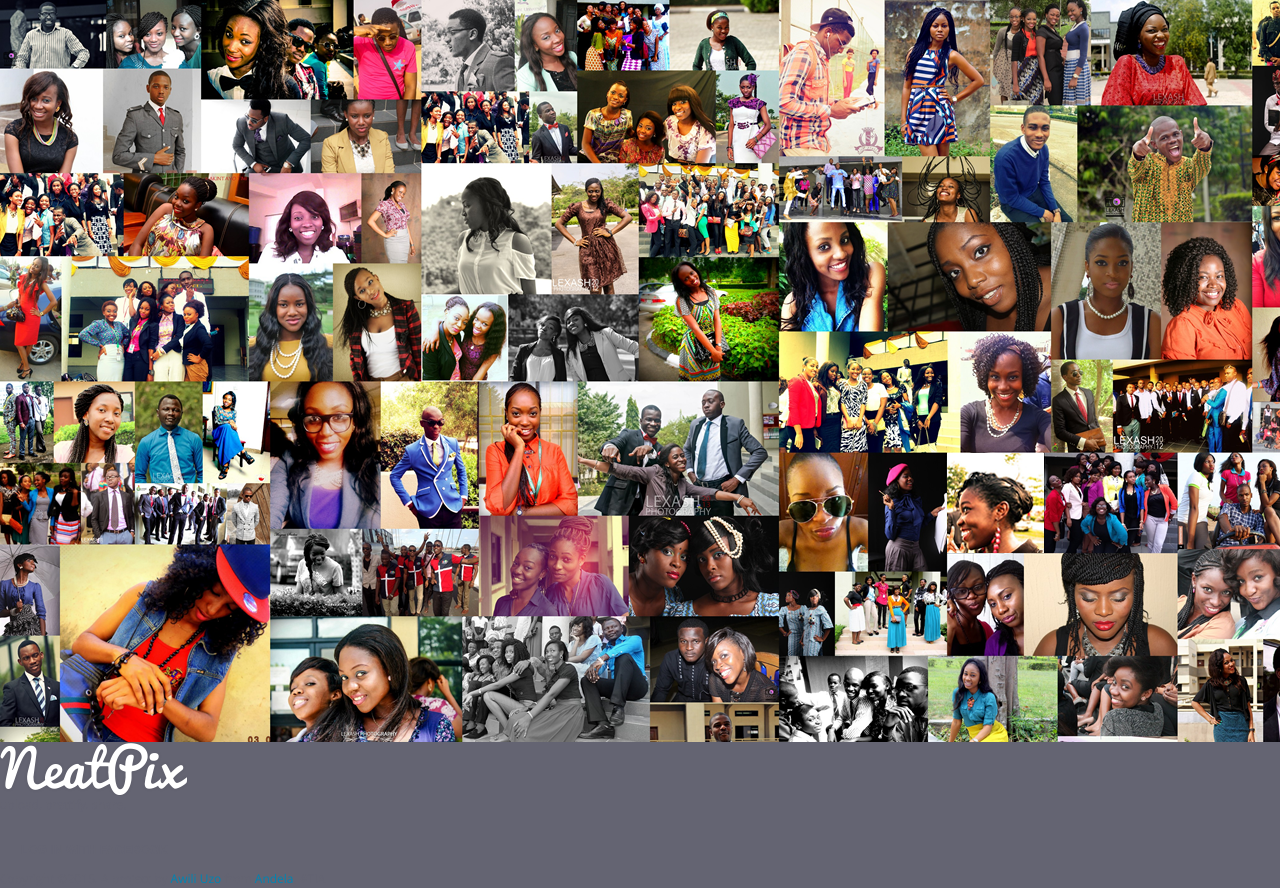
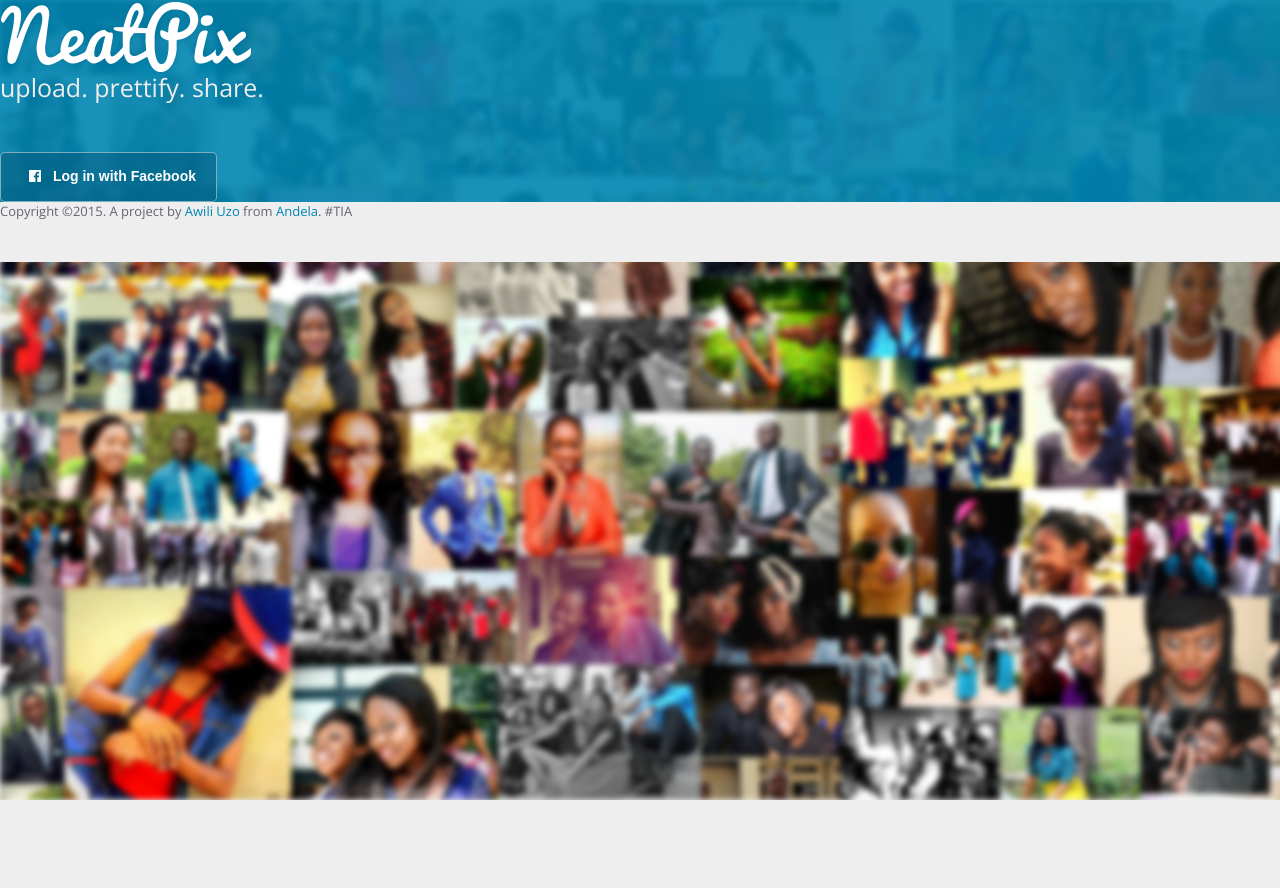
Before and after one commit to uzoawili/neatpix-api, a Django app: template neatpix/webapp/templates/webapp/index.html in a window 1280 px wide; the page is wider, and only the part inside the window is pictured. After the commit the page ends 800 px from the top of that part, so only its background shows below. Run offline with Django 3.2, Linux system fonts and the light colour scheme; the template is opened without the code that fills it, so the values that code supplies are empty; parts of the project's set-up code (start-up, migrations or seed data) failed here and were passed over; some libraries are stand-ins or nearby versions.

Commit message:
[feature #110011208] implements the template for the the index page

```diff
--- a/neatpix/static/css/styles.css
+++ b/neatpix/static/css/styles.css
@@ -66,25 +66,25 @@ body {
 h1 {
   color: #FFFFFF;
   font-size: 40px;
-  font-weight: 300;
+  font-weight: 100;
 }
 
 h2 {
   color: #0085B3;
-  font-size: 30px;
-  font-weight: 400;
+  font-size: 25px;
+  font-weight: 100;
 }
 
 h3 {
   color: #646472;
-  font-size: 12px;
+  font-size: 13px;
   font-weight: 700;
 }
 
 body {
-  color: #646472;
-  font-size: 12px;
-  font-weight: 400;
+  color: #EEEEEE;
+  font-size: 13px;
+  font-weight: 500;
 }
 
 h1 {
@@ -96,13 +96,13 @@ h1 {
 }
 
 .mini-label, .section-label {
-  font-size: 12px;
+  font-size: 13px;
   font-weight: 700;
   text-transform: uppercase;
 }
 
 .section-label {
-  color: #C3C3C8;
+  color: #646472;
 }
 
 .section-label i {
@@ -135,7 +135,7 @@ a:focus, .dropdown .dropdown-menu li > a:focus, .menu-link:focus, .label-link:fo
 }
 
 .label-link, .label-link-list-v > li > a, .dropdown .dropdown-menu .label-link-list-v > li > a, .label-link-list-v > li > .menu-link, .label-link-list-v > li > .label-link, .label-link-list-h > li > a, .dropdown .dropdown-menu .label-link-list-h > li > a, .label-link-list-h > li > .menu-link, .label-link-list-h > li > .label-link {
-  font-size: 12px;
+  font-size: 13px;
   text-transform: uppercase;
 }
 
@@ -161,9 +161,10 @@ Buttons
   color: #646472;
   background-color: transparent;
   border-color: transparent;
+  cursor: pointer;
   -webkit-transition: all 0.3s;
   transition: all 0.3s;
-  font-size: 12px;
+  font-size: 13px;
   text-transform: uppercase;
 }
 
@@ -189,7 +190,7 @@ Buttons
           appearance: none;
   overflow: hidden;
   border: 1px solid;
-  height: 40px;
+  height: 50px;
   display: inline-block;
   border-radius: 5px;
   padding: 5px 20px;
@@ -200,21 +201,22 @@ Buttons
   font-weight: 700;
   text-align: center;
   color: #FFFFFF;
-  background-color: #005879;
-  border-color: #EEEEEE;
+  background-color: rgba(0, 88, 121, 0.5);
+  border-color: rgba(238, 238, 238, 0.5);
+  cursor: pointer;
   -webkit-transition: all 0.3s;
   transition: all 0.3s;
 }
 
 .btn-action-alt:hover {
   color: #FFFFFF;
-  background-color: #0085B3;
+  background-color: #005879;
   border-color: #EEEEEE;
 }
 
 .btn-action-alt:active {
   color: #F7F7F7;
-  background-color: #005879;
+  background-color: #0085B3;
   border-color: #EEEEEE;
 }
 
@@ -265,7 +267,7 @@ Forms Controls
 ========================================================================== */
 .label-asterik {
   color: #0085B3;
-  font-size: 12px;
+  font-size: 13px;
 }
 
 /* ==========================================================================
@@ -308,13 +310,24 @@ Other components.
 Sections
 ========================================================================== */
 html, body, .viewport-container {
+  width: 100%;
   height: 100%;
+  overflow: hidden;
+  margin: 0;
 }
 
 body {
   position: relative;
   min-width: 360px;
-  background-color: #646472;
+  background-color: #EEEEEE;
+}
+
+.scollable-x {
+  overflow-x: scroll;
+}
+
+.scollable-y {
+  overflow-y: scroll;
 }
 
 .modals-wrapper {
@@ -389,7 +402,7 @@ body {
   -webkit-transform: translate(-50%, -50%);
           transform: translate(-50%, -50%);
   font-weight: 700;
-  font-size: 12px;
+  font-size: 13px;
   text-transform: uppercase;
 }
 
@@ -439,3 +452,50 @@ body {
   -webkit-transition: all 0.5s;
   transition: all 0.5s;
 }
+
+.index-page {
+  width: 100%;
+  height: 100%;
+  position: relative;
+  overflow: scroll;
+}
+
+.index-page .bg-img {
+  width: 100%;
+  height: 100%;
+  overflow: hidden;
+  position: absolute;
+  z-index: -10;
+}
+
+.index-page .bg-img img {
+  width: auto;
+  height: 100%;
+  -webkit-filter: blur(3px);
+          filter: blur(3px);
+}
+
+.index-page .page-content {
+  width: 100%;
+  height: 100%;
+}
+
+.index-page .hero {
+  position: relative;
+  background-color: rgba(0, 133, 178, 0.9);
+}
+
+.index-page .slogan {
+  color: #EEEEEE;
+  font-weight: 100;
+}
+
+.index-page .call-to-action {
+  margin-top: 50px;
+}
+
+.index-page .footer {
+  min-height: 60px;
+  background-color: #EEEEEE;
+  color: #646472;
+}
--- a/neatpix/webapp/templates/webapp/index.html
+++ b/neatpix/webapp/templates/webapp/index.html
@@ -6,26 +6,25 @@
 {% block main %}
   <main class="index-page">
 
-      <section class="hero">
+    <div class="bg-img">
+      <img src="{% static 'img/collage.png' %}">
+    </div>
 
-        <div class="bg-img">
-          <img src="{% static 'img/collage.png' %}">
+    <div class="page-content flex column-layout">
+
+      <section class="hero fill flex column-layout horizontal align-middle vertical align-center">
+        <div class="brand"><img src="{% static 'img/logo-xl-white.png' %}"></div>
+        <h2 class="slogan">upload. prettify. share.</h2>
+        <div class="call-to-action">
+          <button class="btn-action-alt"><i class="fa fa-facebook-official fa-fw"></i> Log in with Facebook</button>
         </div>
-        <div class="bg-overlay"></div>
+      </section>
 
-        <div class="centered-content">
-          <div class="brand"><img src="{% static 'img/logo-lg-white.png' %}"></div>
-          <p class="slogan">upload. prettify. share.</p>
-          <div class="call-to-action">
-            <button class="btn-action">Log in with Facebook</button>
-          </div>
-        </div> <!-- end centered-content -->
-
-      </section><!-- end hero -->
-
-      <footer class="footer">
+      <footer class="footer flex column-layout horizontal align-middle vertical align-center">
         <p class="copyright">Copyright ©{% now "Y" %}. A project by <a href="http://github.com/andela-uawili/">Awili Uzo</a> from <a href="http://andela.com">Andela</a>. #TIA</p>
       </footer>
 
+    </div>
+
   </main>
 {% endblock main %}
```
Also changed, not shown: neatpix/static/img/logo-xl-white.png (added).
